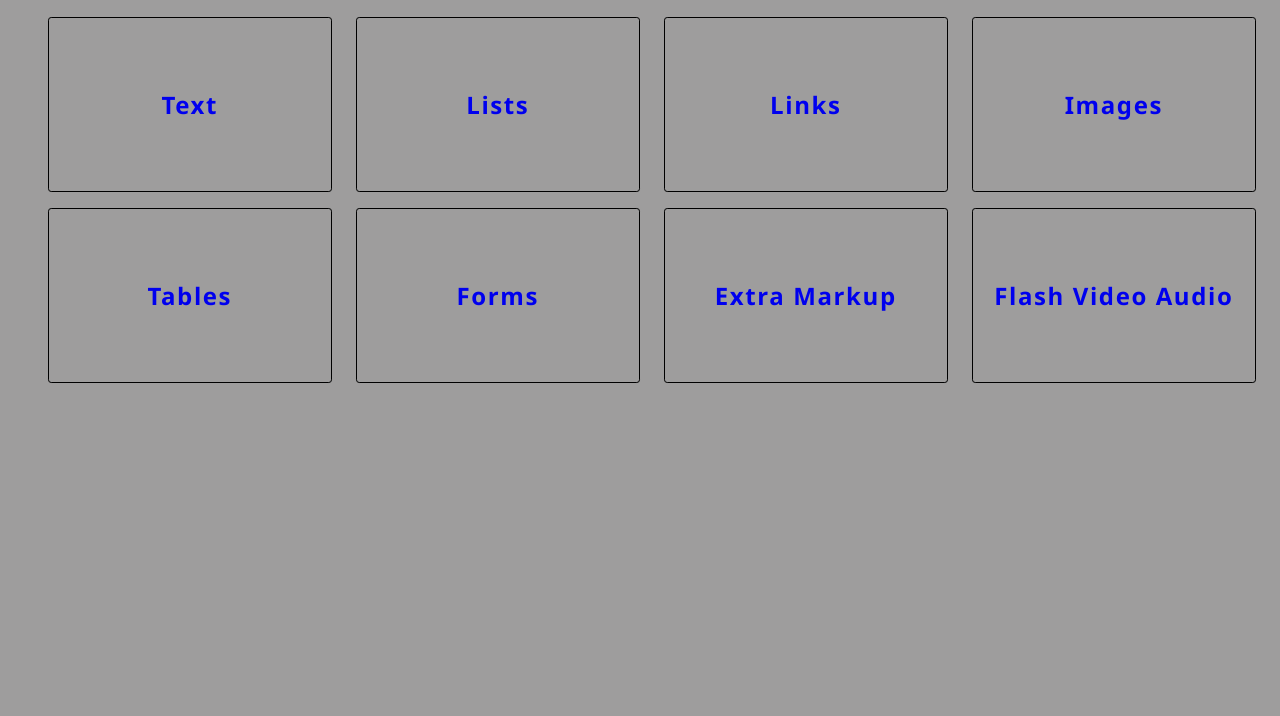
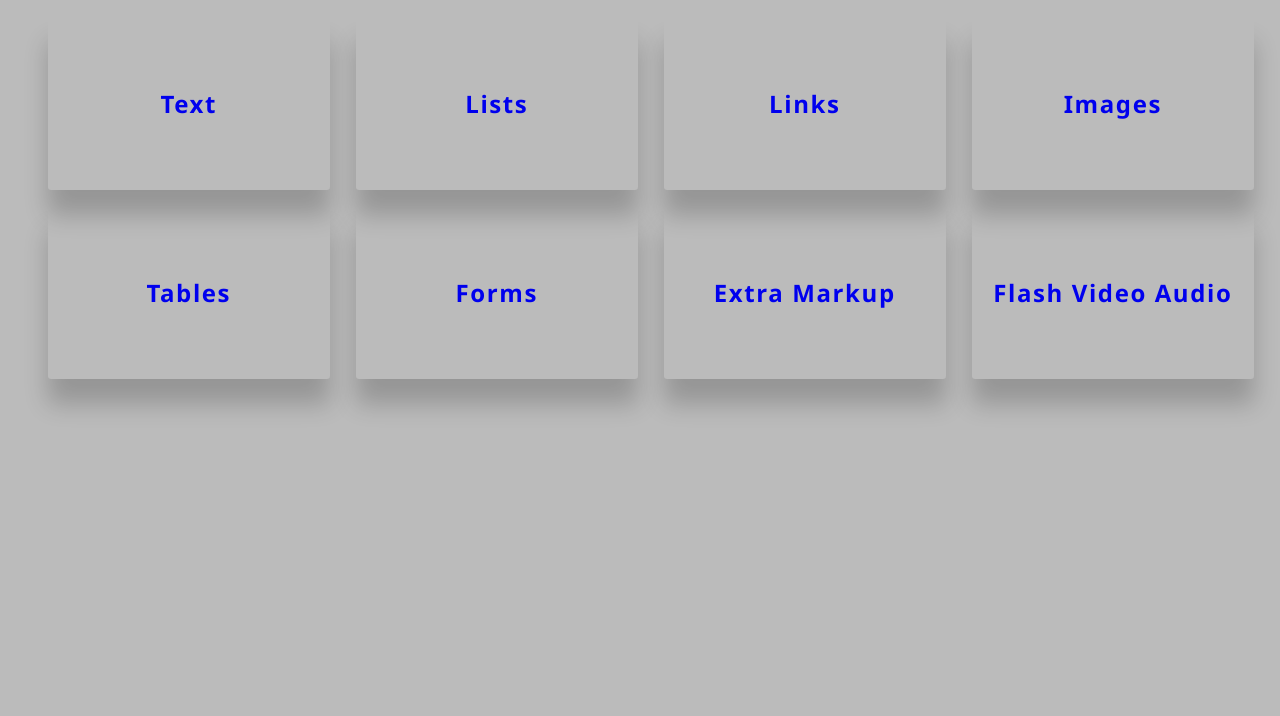
Before and after one commit to admin42045/PK_Learning_HTMLCSS, a plain HTML site: page main.html in a window 1280 px wide. Shown: the part 84-800 px from the top of the page. Drawn offline with Linux system fonts and the light colour scheme.

Commit message:
added some html code

```diff
--- a/main.html
+++ b/main.html
@@ -7,7 +7,7 @@
 
     <style>
         body{
-            background: #9e9d9d;
+            background: #bbbbbb;
         }
 ol{
     display: grid;
@@ -19,7 +19,6 @@ ol{
 
         ol > li {
            display: flex;
-           border: 1px solid black;
            padding: 0.4rem 0.8rem;
            width: 20vw;
            height: 20vh;
@@ -30,6 +29,12 @@ ol{
            font-family: 'Segoe UI', Tahoma, Geneva, Verdana, sans-serif;
            font-weight: 600;
            border-radius: 0.2rem;
+           box-shadow: 0px 25px 25px rgba(0, 0, 0, 0.2);
+
+        }
+        ol > li:hover{
+              border: 1px solid black;
+              box-shadow: 0px 25px 25px rgba(0, 0, 0, 0.2);
         }
         li a {
             text-decoration: none;
```
